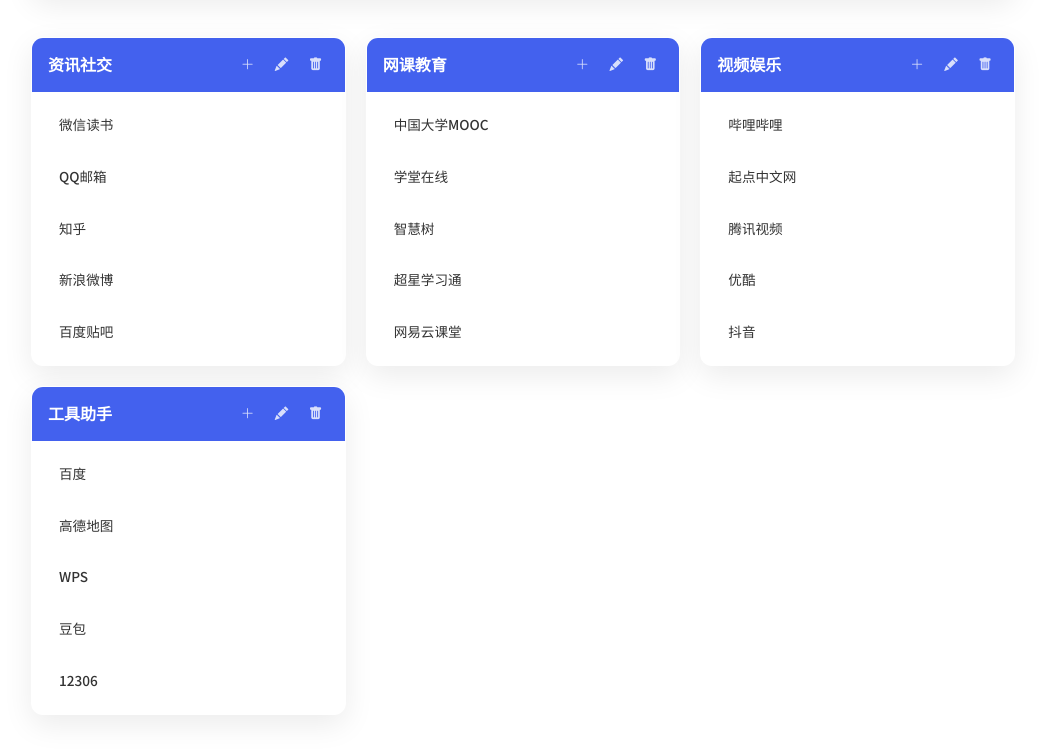
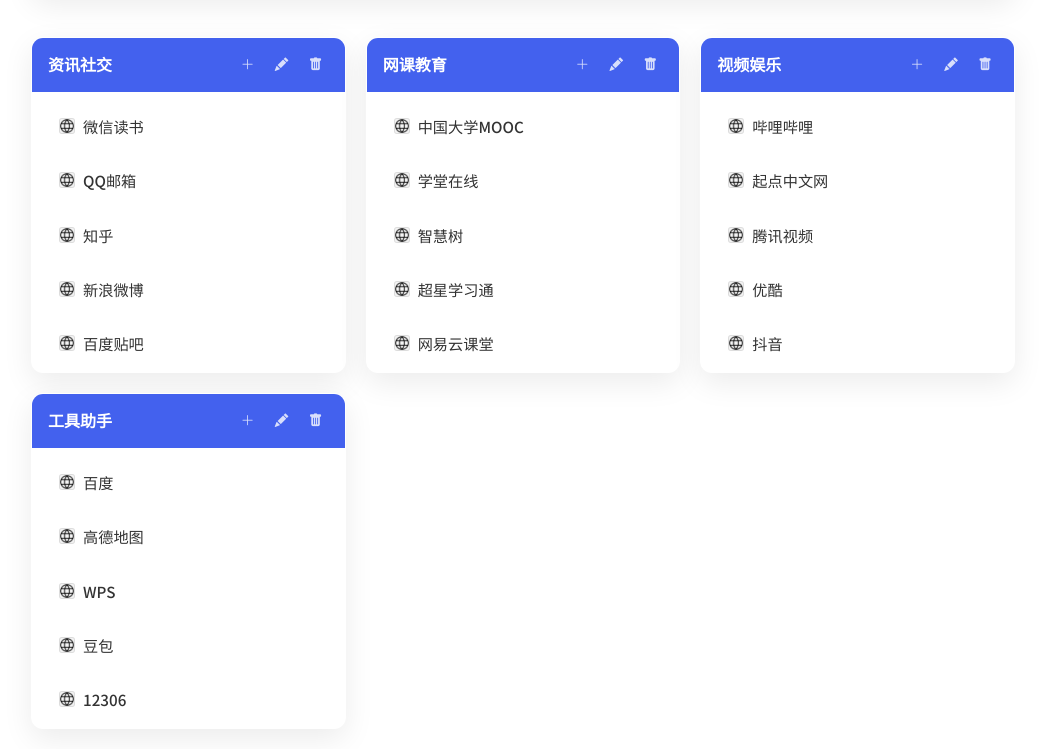
Before and after one commit to haoze-evolluling/FY-Next, a plain HTML site: page index.html in a window 1280 px wide. Shown: the part 152-901 px from the top of the page, without its empty margins (117-1162 px from the left). Drawn offline with nearby package versions, Linux system fonts and the light colour scheme.

Commit message:
feat(书签): 为书签列表添加网站图标支持
- 新增 favicon.js 模块处理网站图标获取和创建
- 修改 UI.js 在书签名称前添加网站图标
- 调整 CSS 样式以支持图标显示
- 添加默认图标文件 internet.png

```diff
--- a/css/style.css
+++ b/css/style.css
@@ -290,16 +290,31 @@ body.dark-mode .bookmarks-list::-webkit-scrollbar-thumb:hover {
     background-color: rgba(255, 255, 255, 0.5);
 }
 
+/* 书签名称样式 */
 .bookmark-name {
-    font-size: 0.85rem;
     color: var(--text-color);
+    text-decoration: none;
+    font-size: 0.95rem;
+    font-weight: 500;
+    transition: all var(--transition-speed) ease;
+    white-space: nowrap;
     overflow: hidden;
     text-overflow: ellipsis;
-    font-weight: 500;
-    flex-grow: 1;
-    white-space: nowrap;
-    text-decoration: none;
-    transition: color var(--transition-speed) ease;
+    display: flex;
+    align-items: center;
+    gap: 8px;
+}
+
+/* 网站图标样式 */
+.bookmark-icon {
+    width: 16px;
+    height: 16px;
+    min-width: 16px; /* 防止图标被压缩 */
+    object-fit: contain;
+    border-radius: 3px;
+    vertical-align: middle;
+    background-color: #f5f5f5;
+    border: 1px solid rgba(0, 0, 0, 0.1);
 }
 
 a.bookmark-name:hover {
--- a/index.html
+++ b/index.html
@@ -90,6 +90,7 @@
 
 
     <script src="js/darkmode.js"></script>
+    <script src="js/favicon.js"></script>
     <script src="js/storage.js"></script>
     <script src="js/ui.js"></script>
     <script src="js/search.js"></script>
--- /dev/null
+++ b/js/favicon.js
@@ -0,0 +1,93 @@
+/**
+ * 网站图标处理模块
+ */
+const Favicon = (function() {
+    // 默认图标路径
+    const DEFAULT_ICON = 'internet.png';
+
+    /**
+     * 从URL中提取域名
+     * @param {string} url - 网站URL
+     * @returns {string} - 域名
+     */
+    const extractDomain = (url) => {
+        try {
+            // 如果URL不包含协议，添加https://
+            if (!url.match(/^(https?:\/\/|file:\/\/)/i)) {
+                url = 'https://' + url;
+            }
+
+            const urlObj = new URL(url);
+            return urlObj.hostname;
+        } catch (e) {
+            console.error('无法解析URL:', url, e);
+            return '';
+        }
+    };
+
+    /**
+     * 获取网站图标URL
+     * @param {string} url - 网站URL
+     * @returns {string} - 图标URL
+     */
+    const getFaviconUrl = (url) => {
+        const domain = extractDomain(url);
+        if (!domain) return DEFAULT_ICON;
+
+        // 尝试从百度获取图标
+        const baiduFaviconUrl = `https://www.baidu.com/favicon.ico?domain=${domain}`;
+
+        // 尝试从必应获取图标
+        const bingFaviconUrl = `https://www.bing.com/favicon.ico?domain=${domain}`;
+
+        // 尝试从网站本身获取图标
+        const siteFaviconUrl = `https://${domain}/favicon.ico`;
+
+        // 返回一个对象，包含多个可能的图标URL
+        return {
+            baidu: baiduFaviconUrl,
+            bing: bingFaviconUrl,
+            site: siteFaviconUrl,
+            default: DEFAULT_ICON
+        };
+    };
+
+    /**
+     * 创建图标元素
+     * @param {string} url - 网站URL
+     * @returns {HTMLElement} - 图标元素
+     */
+    const createFaviconElement = (url) => {
+        const iconUrls = getFaviconUrl(url);
+
+        const iconImg = document.createElement('img');
+        iconImg.className = 'bookmark-icon';
+        iconImg.width = 16;
+        iconImg.height = 16;
+
+        // 首先尝试加载网站自己的图标
+        iconImg.src = iconUrls.site;
+
+        // 如果加载失败，尝试百度的图标
+        iconImg.onerror = () => {
+            iconImg.src = iconUrls.baidu;
+
+            // 如果百度的也失败，尝试必应的图标
+            iconImg.onerror = () => {
+                iconImg.src = iconUrls.bing;
+
+                // 如果必应的也失败，使用默认图标
+                iconImg.onerror = () => {
+                    iconImg.src = iconUrls.default;
+                };
+            };
+        };
+
+        return iconImg;
+    };
+
+    // 公开API
+    return {
+        createFaviconElement
+    };
+})();
--- a/js/ui.js
+++ b/js/ui.js
@@ -178,7 +178,14 @@ const UI = (function() {
         bookmarkLink.target = "_blank";
         bookmarkLink.title = bookmark.name;
         bookmarkLink.className = 'bookmark-name';
-        bookmarkLink.textContent = bookmark.name;
+
+        // 创建并添加网站图标
+        const faviconElement = Favicon.createFaviconElement(url);
+        bookmarkLink.appendChild(faviconElement);
+
+        // 添加文本节点
+        const textNode = document.createTextNode(bookmark.name);
+        bookmarkLink.appendChild(textNode);
 
         // 创建操作按钮部分
         const bookmarkActions = document.createElement('div');
```
Also changed, not shown: internet.png (added).
